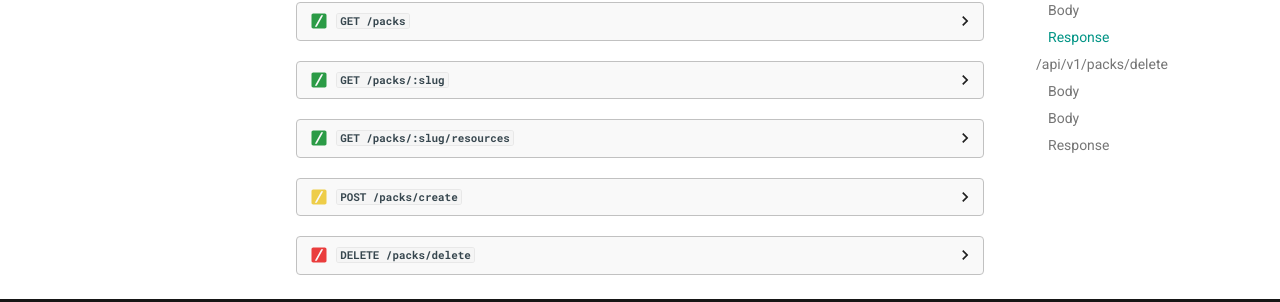
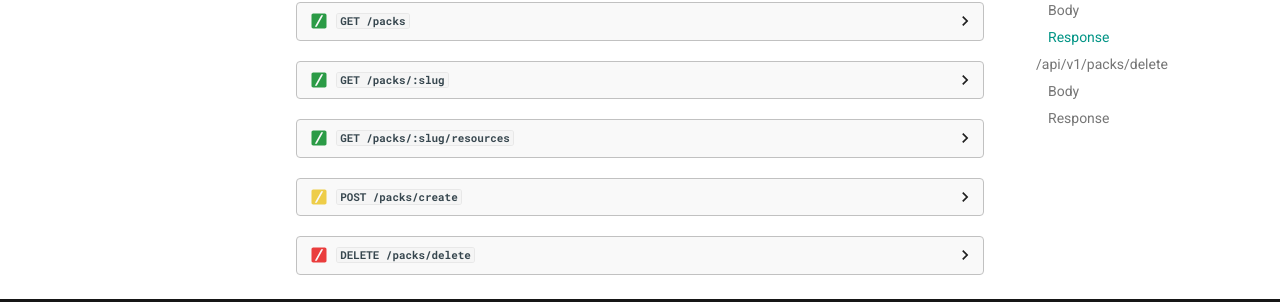
Before and after one commit to CartelModpack/Crystal-Ball, an MkDocs documentation site: the page built from docs/docs/index.md, in a window 1280 px wide and 1144 px high. Shown: the part 801-1103 px from the top of the window. Built offline with MkDocs 1.6.1 and Material for MkDocs 9.7.7, drawn with Linux system fonts in a browser that asks for light colours; comment, search, counter and statistics services are not loaded.

Commit message:
Fix typo

```diff
--- a/docs/docs/index.md
+++ b/docs/docs/index.md
@@ -212,8 +212,6 @@ Delete a modpack from the database.
 
 #### Body
 
-#### Body
-
 | Key      |   Type   | Required | Explanation               |
 | :------- | :------: | :------: | :------------------------ |
 | slug | `string` |   Yes    | The slug of the mod to delete. |
```
